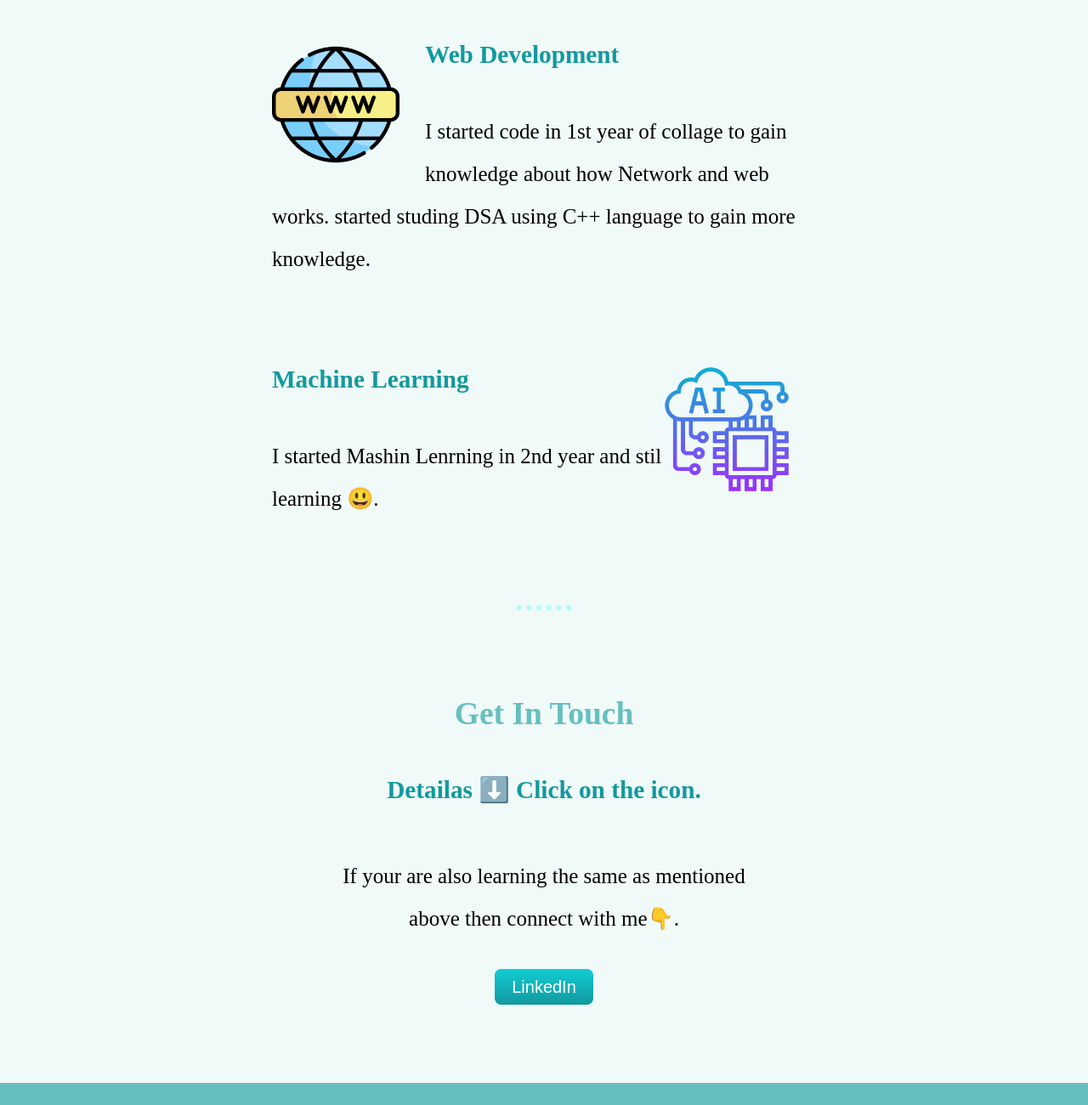
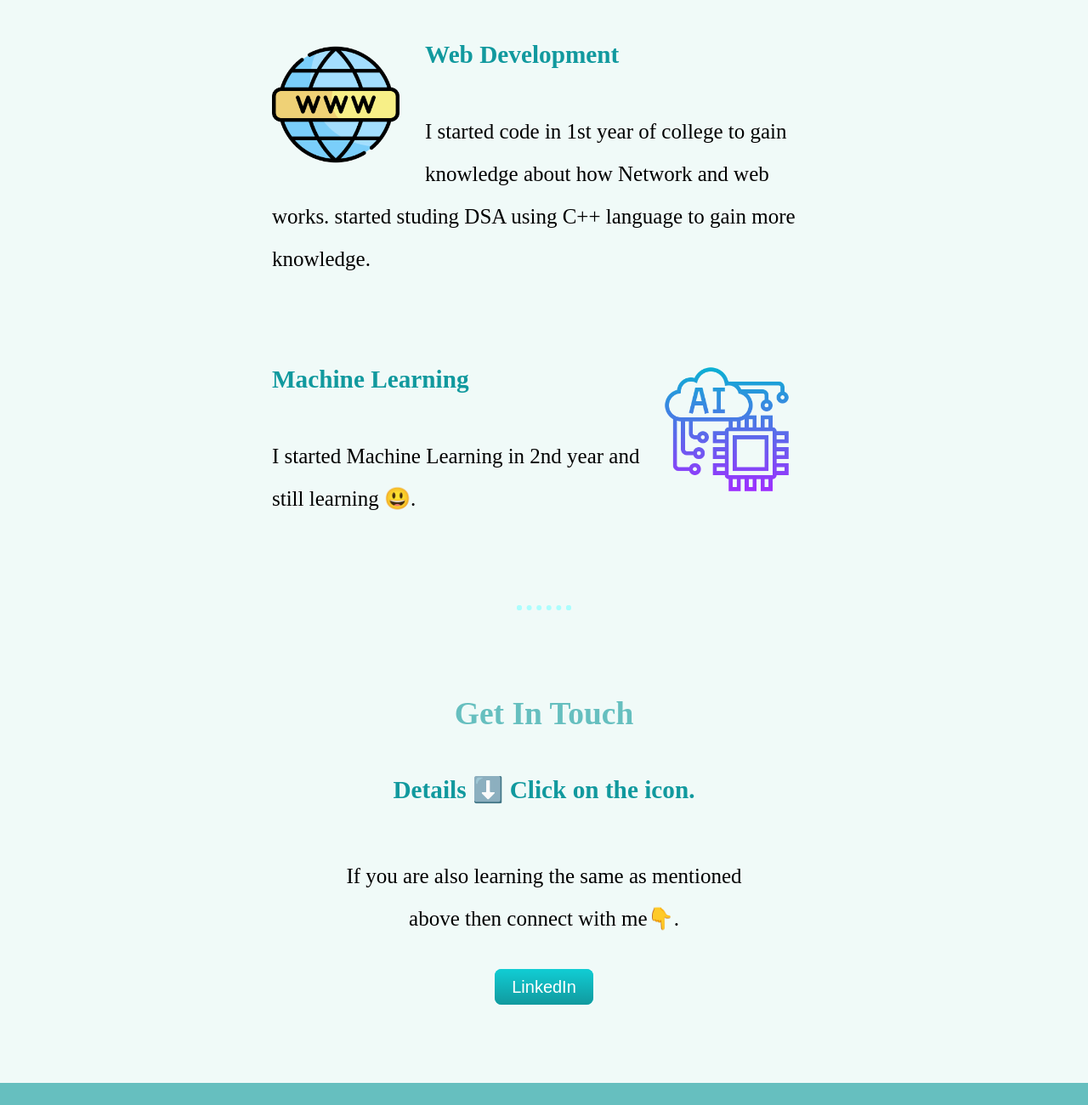
Before and after one commit to VIRAJcHOPADE/viraj-site, a plain HTML site: page index.html in a window 1280 px wide. Shown: the part 1520-2820 px from the top of the page at 85% size. Drawn offline with Linux system fonts and the light colour scheme.

Commit message:
simple changes

```diff
--- a/index.html
+++ b/index.html
@@ -29,20 +29,20 @@
     <div class="skill-row">
       <img class="webimg" src="images/world-wide-web.png" alt="web image" width="150px">
       <h3 >Web Development</h3>
-      <p class="wdp">I started code in 1st year of collage to gain knowledge about how Network and web works.
+      <p class="wdp">I started code in 1st year of college to gain knowledge about how Network and web works.
          started studing DSA using C++ language to gain more knowledge.</p>
     </div>
     <div class="skill-row">
       <img class="aiimage" src="images/artificial-intelligence.png" alt="AI-image" width="150px">
       <h3>Machine Learning</h3>
-      <p>I started Mashin Lenrning in 2nd year and stil learning 😃.</p>
+      <p>I started Machine Learning in 2nd year and still learning 😃.</p>
     </div>
   </div>
   <hr>
   <div class="contact-me">
     <h2>Get In Touch</h2>
-    <h3>Detailas ⬇️ Click on the icon.</h3>
-    <p class="contact-message">If your are also learning the same as mentioned above then connect with me👇.</p>
+    <h3>Details ⬇️ Click on the icon.</h3>
+    <p class="contact-message">If you are also learning the same as mentioned above then connect with me👇.</p>
     <a class="btn" target="_blank" href="https://www.linkedin.com/in/viraj-chopade-503840214/" target="_blank">LinkedIn</a>
   </div>
 </div>
```
